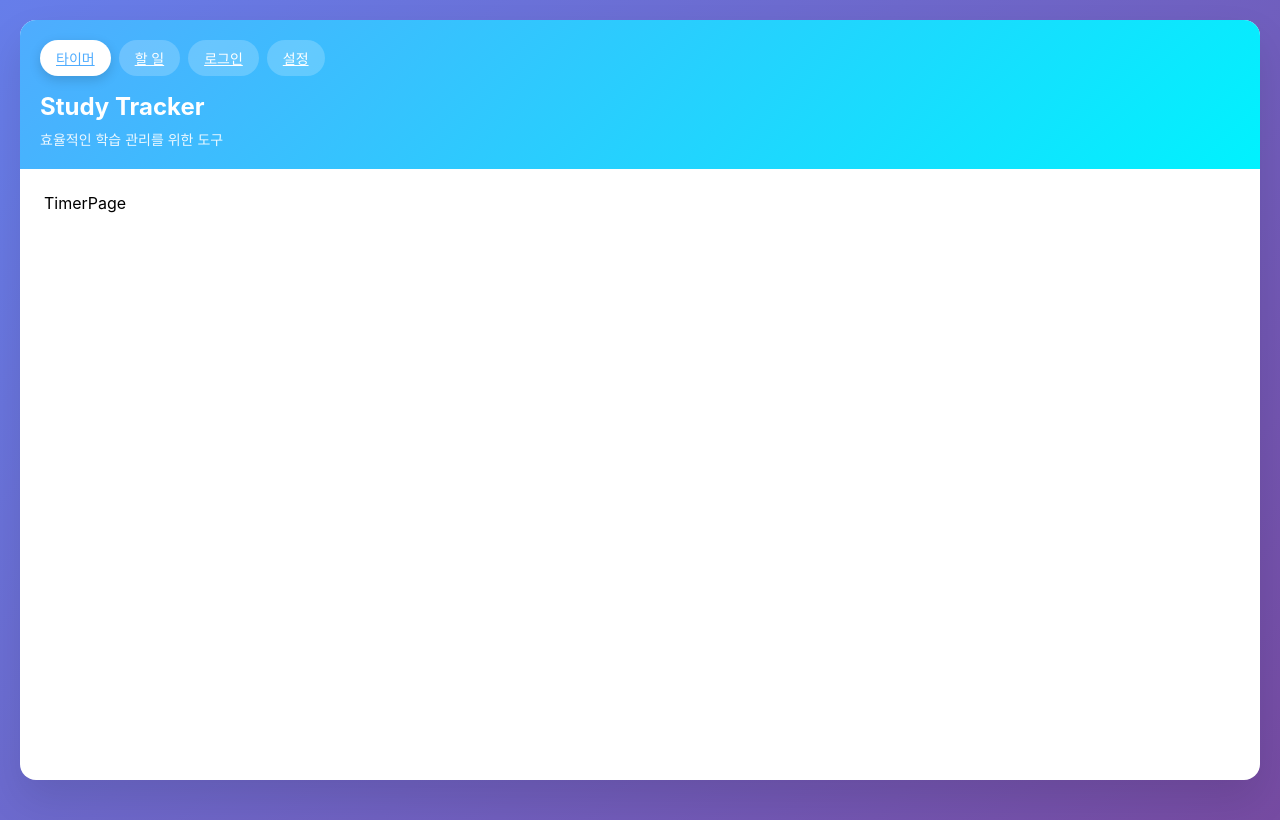
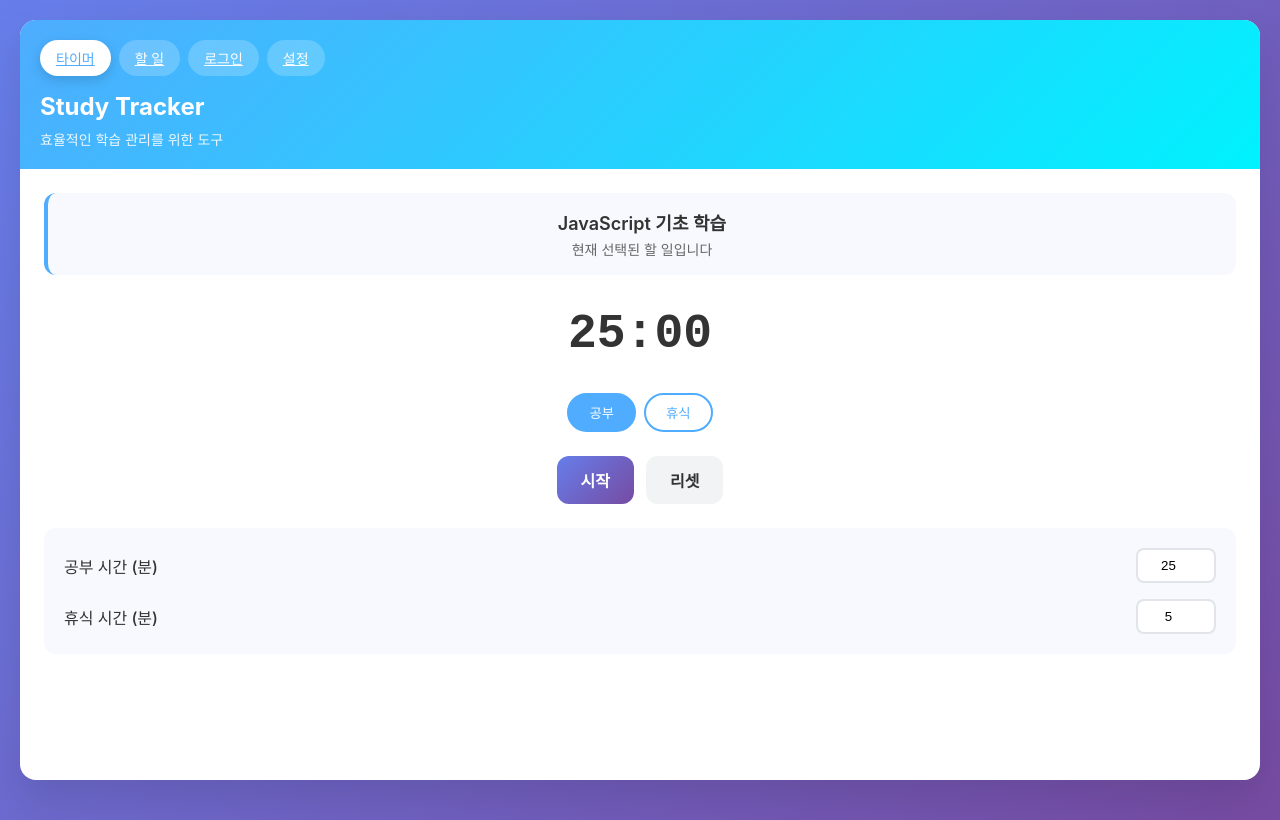
Before and after one commit to yuntasha/study-tracker, a React (Vite) app: page / in a window 1280 px wide. Built offline with nearby package versions, Linux system fonts and the light colour scheme.

Commit message:
feat: 타이머 페이지 구성만 완료(기능 구현 X)

```diff
--- /dev/null
+++ b/src/pages/timer/TimerPage.module.css
@@ -0,0 +1,3 @@
+.timerSection {
+    text-align: center;
+}
--- a/src/pages/timer/TimerPage.tsx
+++ b/src/pages/timer/TimerPage.tsx
@@ -1,10 +1,22 @@
 import React from 'react'
+import styles from "./TimerPage.module.css"
+import TodoDisplay from './component/TodoDisplay'
+import TimerDisplay from './component/TimerDisplay'
+import TimerMode from './component/TimerMode'
+import TimerControl from './component/TimerControl'
+import TimerSetting from './component/TimerSetting'
 
 type Props = {}
 
 const TimerPage = (props: Props) => {
   return (
-    <div>TimerPage</div>
+    <div className={styles.timerSection}>
+      <TodoDisplay />
+      <TimerDisplay />
+      <TimerMode />
+      <TimerControl />
+      <TimerSetting />
+    </div>
   )
 }
 
--- /dev/null
+++ b/src/pages/timer/component/TimerControl.module.css
@@ -0,0 +1,36 @@
+.timerControls {
+    display: flex;
+    gap: 12px;
+    justify-content: center;
+    margin-bottom: 24px;
+}
+
+.timerBtn {
+    padding: 12px 24px;
+    border: none;
+    border-radius: 12px;
+    font-weight: 600;
+    cursor: pointer;
+    transition: all 0.3s ease;
+    font-size: 16px;
+}
+
+.start {
+    background: linear-gradient(135deg, #667eea 0%, #764ba2 100%);
+    color: white;
+}
+
+.pause {
+    background: linear-gradient(135deg, #ffeaa7 0%, #fab1a0 100%);
+    color: #333;
+}
+
+.reset {
+    background: #f1f3f4;
+    color: #333;
+}
+
+.timerBtn:hover {
+    transform: translateY(-2px);
+    box-shadow: 0 8px 16px rgba(0,0,0,0.2);
+}
--- /dev/null
+++ b/src/pages/timer/component/TimerControl.tsx
@@ -0,0 +1,23 @@
+import React, { useState } from 'react'
+import styles from "./TimerControl.module.css"
+
+type Props = {}
+
+const TimerControl = (props: Props) => {
+    const [isWork, setIsWork] = useState(false);
+    if (isWork) {
+        return (
+            <div className={styles.timerControls}>
+                <button className={`${styles.timerBtn} ${styles.pause}`} onClick={() => setIsWork(false)}>일시정지</button>
+            </div>
+        )
+    }
+    return (
+        <div className={styles.timerControls}>
+            <button className={`${styles.timerBtn} ${styles.start}`} onClick={() => setIsWork(true)}>시작</button>
+            <button className={`${styles.timerBtn} ${styles.reset}`}>리셋</button>
+        </div>
+    )
+}
+
+export default TimerControl
--- /dev/null
+++ b/src/pages/timer/component/TimerDisplay.module.css
@@ -0,0 +1,7 @@
+.timerDisplay {
+    font-size: 48px;
+    font-weight: 700;
+    color: #333;
+    margin: 32px 0;
+    font-family: 'Courier New', monospace;
+}
--- /dev/null
+++ b/src/pages/timer/component/TimerDisplay.tsx
@@ -0,0 +1,12 @@
+import React from 'react'
+import styles from "./TimerDisplay.module.css"
+
+type Props = {}
+
+const TimerDisplay = (props: Props) => {
+  return (
+    <div className={styles.timerDisplay}>25:00</div>
+  )
+}
+
+export default TimerDisplay
--- /dev/null
+++ b/src/pages/timer/component/TimerMode.module.css
@@ -0,0 +1,27 @@
+.timerMode {
+    display: flex;
+    gap: 8px;
+    margin-bottom: 24px;
+    justify-content: center;
+}
+
+.modeBtn {
+    padding: 8px 20px;
+    border: 2px solid #4facfe;
+    border-radius: 20px;
+    background: white;
+    color: #4facfe;
+    cursor: pointer;
+    transition: all 0.3s ease;
+    font-weight: 500;
+}
+
+.modeBtn:hover {
+    transform: translateY(-2px);
+    box-shadow: 0 4px 12px rgba(79, 172, 254, 0.3);
+}
+
+.active {
+    background: #4facfe;
+    color: white;
+}
--- /dev/null
+++ b/src/pages/timer/component/TimerMode.tsx
@@ -0,0 +1,16 @@
+import React, { useState } from 'react'
+import styles from "./TimerMode.module.css"
+
+type Props = {}
+
+const TimerMode = (props: Props) => {
+    const [isStudy, setIsStudy] = useState(true);
+    return (
+        <div className={styles.timerMode}>
+            <button className={`${styles.modeBtn} ${isStudy?styles.active:""}`} onClick={() => setIsStudy(true)}>공부</button>
+            <button className={`${styles.modeBtn} ${!isStudy?styles.active:""}`} onClick={() => setIsStudy(false)}>휴식</button>
+        </div>
+    )
+}
+
+export default TimerMode
--- /dev/null
+++ b/src/pages/timer/component/TimerSetting.module.css
@@ -0,0 +1,36 @@
+.timerSettings {
+    background: #f8f9ff;
+    border-radius: 12px;
+    padding: 20px;
+    margin-top: 24px;
+}
+
+.settingGroup {
+    display: flex;
+    justify-content: space-between;
+    align-items: center;
+    margin-bottom: 16px;
+}
+
+.settingGroup:last-child {
+    margin-bottom: 0;
+}
+
+.settingLabel {
+    font-weight: 500;
+    color: #333;
+}
+
+.settingInput {
+    width: 80px;
+    padding: 8px;
+    border: 2px solid #e1e5e9;
+    border-radius: 8px;
+    text-align: center;
+    font-weight: 500;
+}
+
+.settingInput:focus {
+    outline: none;
+    border-color: #4facfe;
+}
--- /dev/null
+++ b/src/pages/timer/component/TimerSetting.tsx
@@ -0,0 +1,21 @@
+import React from 'react'
+import styles from "./TimerSetting.module.css"
+
+type Props = {}
+
+const TimerSetting = (props: Props) => {
+  return (
+    <div className={styles.timerSettings}>
+        <div className={styles.settingGroup}>
+            <label className={styles.settingLabel}>공부 시간 (분)</label>
+            <input type="number" className={styles.settingInput} value="25" min="1" max="120" />
+        </div>
+        <div className={styles.settingGroup}>
+            <label className={styles.settingLabel}>휴식 시간 (분)</label>
+            <input type="number" className={styles.settingInput} value="5" min="1" max="30" />
+        </div>
+    </div>
+  )
+}
+
+export default TimerSetting
--- /dev/null
+++ b/src/pages/timer/component/TodoDisplay.module.css
@@ -0,0 +1,19 @@
+.currentTask {
+    background: #f8f9ff;
+    border-radius: 12px;
+    padding: 16px;
+    margin-bottom: 24px;
+    border-left: 4px solid #4facfe;
+}
+
+.taskTitle {
+    font-size: 18px;
+    font-weight: 600;
+    color: #333;
+    margin-bottom: 4px;
+}
+
+.taskSubtitle {
+    font-size: 14px;
+    color: #666;
+}
--- /dev/null
+++ b/src/pages/timer/component/TodoDisplay.tsx
@@ -0,0 +1,15 @@
+import React from 'react'
+import styles from "./TodoDisplay.module.css"
+
+type Props = {}
+
+const TodoDisplay = (props: Props) => {
+  return (
+    <div className={styles.currentTask}>
+        <div className={styles.taskTitle}>JavaScript 기초 학습</div>
+        <div className={styles.taskSubtitle}>현재 선택된 할 일입니다</div>
+    </div>
+  )
+}
+
+export default TodoDisplay
```
